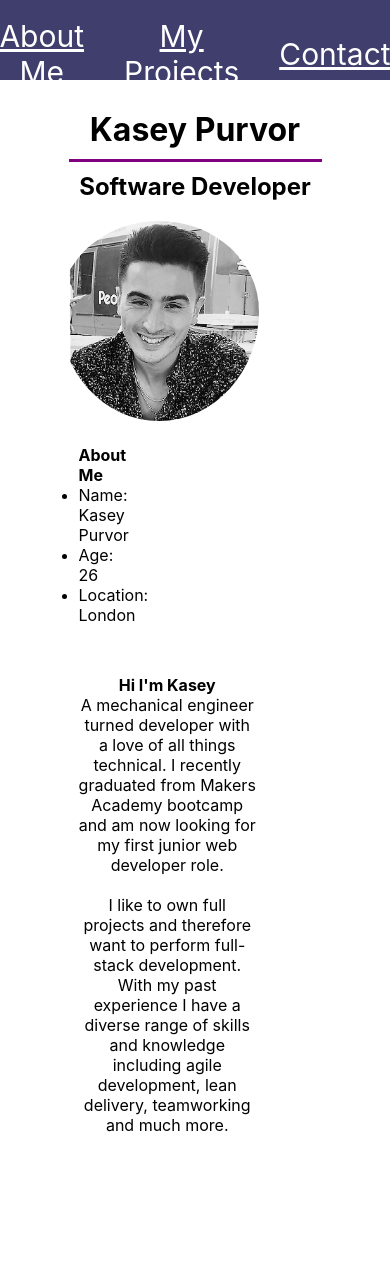
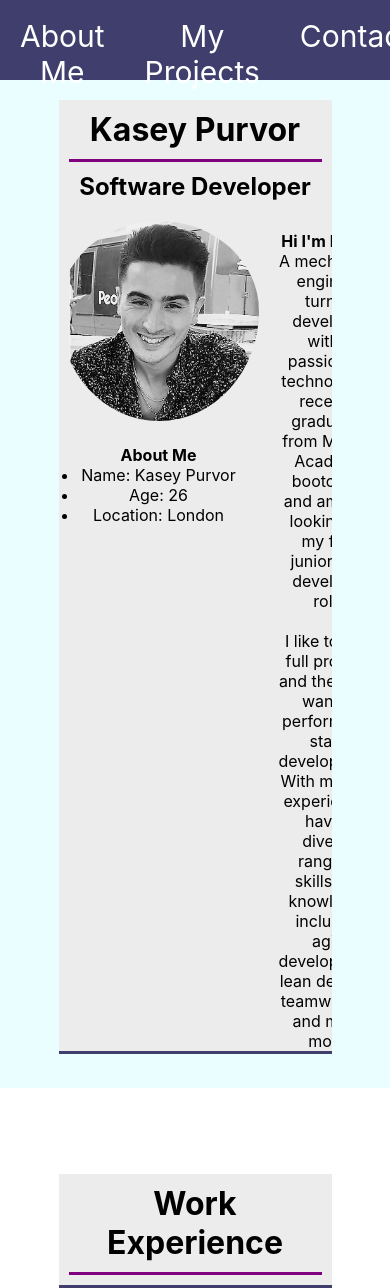
Before and after one commit to kasey-purvor/React-CV, a React (Create React App) app: page / in a window 390 px wide. Before the commit the page ends 1135 px from the top, so only its background shows below. Built offline with nearby package versions, Linux system fonts and the light colour scheme.

Commit message:
flex box introduced, more styuling changes. Attempts to use @media queries

```diff
--- a/src/components/Navbar.css
+++ b/src/components/Navbar.css
@@ -14,20 +14,19 @@ li:hover {
     top: 0;
     left: 0;
     background-color: rgba(63, 62, 109, 1);
-
     z-index: 10;
     position: fixed;
     width: 100%;
     height:80px;
 }
 
-.navbar-container {
+.nav-container {
 }
 
 .item-container {
     display: flex;
-    justify-content: center;
-    align-items: center;
+    justify-content: space-around;
+    align-content: center;
     font-size: 30px;
 }
 .nav-item {
@@ -41,4 +40,5 @@ li:hover {
 
 .nav-item a {
     color: white;
+    text-decoration: none;
 }
--- a/src/scenes/ProfilePage.css
+++ b/src/scenes/ProfilePage.css
@@ -2,17 +2,35 @@
     margin: 0;
     padding: 0;
 }
-.profile-page-container {
+.page-container {
+    background-color: rgb(234, 254, 255);
+    display: block;
+    height: 100%;
+}
+.profile-container {
     position: relative;
     top: 100px;
     max-width: 70%;
     left: 15%;
-    min-width: 50%;;
-    justify-content: center;
-    /* background-color: grey; */
+    min-width: 50%;
+    height: auto;
+    overflow: hidden;
     text-align: center;
+    background-color: rgb(236, 236, 236);
+    border-bottom:rgba(63, 62, 109, 1) solid ;
 }
-.profile-title {
+.flex-container {
+    display: flex;
+    align-content: center;
+}
+.background-container {
+    position: relative;
+    width: 100%;
+    background-color: grey;
+    display: inline;
+    top: 100px;
+}
+.section-title {
     display: block;
     text-align: center;
     border-bottom: purple solid;
@@ -24,8 +42,17 @@
     text-align: center;
 }
 .image-details-container {
-    width: 30%;
+    flex: 30%;
     float: left;
+}
+.bio {
+    padding-top: 30px;
+    padding-left: 20px;
+    text-align: center;
+    position: relative;
+    flex: 70%;
+    margin: auto;
+
 }
 .dp {
     border-radius: 50%;
@@ -38,24 +65,32 @@
     display: block;
     font-weight: bold;
     padding: 10px 10px 10px 0px 0;
-
 }
 .details {
-    text-align: left;
+    text-align: center;
     padding: 20px;
     display: block;
     /* float: left; */
     max-width: 100%;
 }
-.detail-item {
-    /* display: inline-block; */
+@media screen and (max-width: 500px) {
+    .image-details-container .bio {
+        flex: 100%;
+    }
 }
-.bio {
-    padding-top: 30px;
-    padding-left: 20px;
+.work-experience-container {
+    margin-top: 20px;
+    position: relative;
+    display: inline-flexbox;
+    top: 100px;
+    max-width: 70%;
+    left: 15%;
+    min-width: 50%;
+    height: auto;
+    overflow: hidden;
+    justify-content: center;
+    /* background-color: grey; */
     text-align: center;
-    position: relative;
-    width: 65%;
-    margin: auto;
-    float:left;
+    background-color: rgb(236, 236, 236);
+    border-bottom:rgba(63, 62, 109, 1) solid ;
 }
--- a/src/scenes/ProfilePage.js
+++ b/src/scenes/ProfilePage.js
@@ -11,14 +11,16 @@ class ProfilePage extends React.Component {
 
     render () {
         return (
-            <div className='profile-page-container'>
-                <h1 className='profile-title'>
+            <div className='page-container'>
+                <div className='profile-container'>
+                    <h1 className='section-title'>
                         Kasey Purvor
                     </h1>
 
                     <h2 className='profile-role'>
                         Software Developer
                     </h2>
+                    <div className='flex-container'>
                         <div className='image-details-container'>
                             <img src='/images/dp2.png' className='dp' alt='Me' />
                             <ul className='details'>
@@ -34,16 +36,23 @@ class ProfilePage extends React.Component {
                                 </li>
                             </ul>
                         </div>
-
                         <p className='bio'>
                             <span className='title'> Hi I'm Kasey</span>
-                    A mechanical engineer turned developer with a love of all things technical. I recently graduated from Makers Academy bootcamp and am now looking for my first junior web developer role.
+                            A mechanical engineer turned developer with a passion for technology. I recently graduated from Makers Academy bootcamp and am now looking for my first junior web developer role.
                             <br></br>
                             <br></br>
                             I like to own full projects and therefore want to perform full-stack development. With my past experience I have a diverse range of skills and knowledge including agile development, lean delivery, teamworking and much more.
                         </p>
+                    </div>
+                </div>
+                <div className='background-container'>
+                    <div className='work-experience-container'>
+                        <h1 className='section-title'>Work Experience</h1>
+                    </div>
+                </div>
+            </div>
 
-            </div>
+
         )
     }
 }
```
Lines whose indentation alone changed are shown as unchanged.
